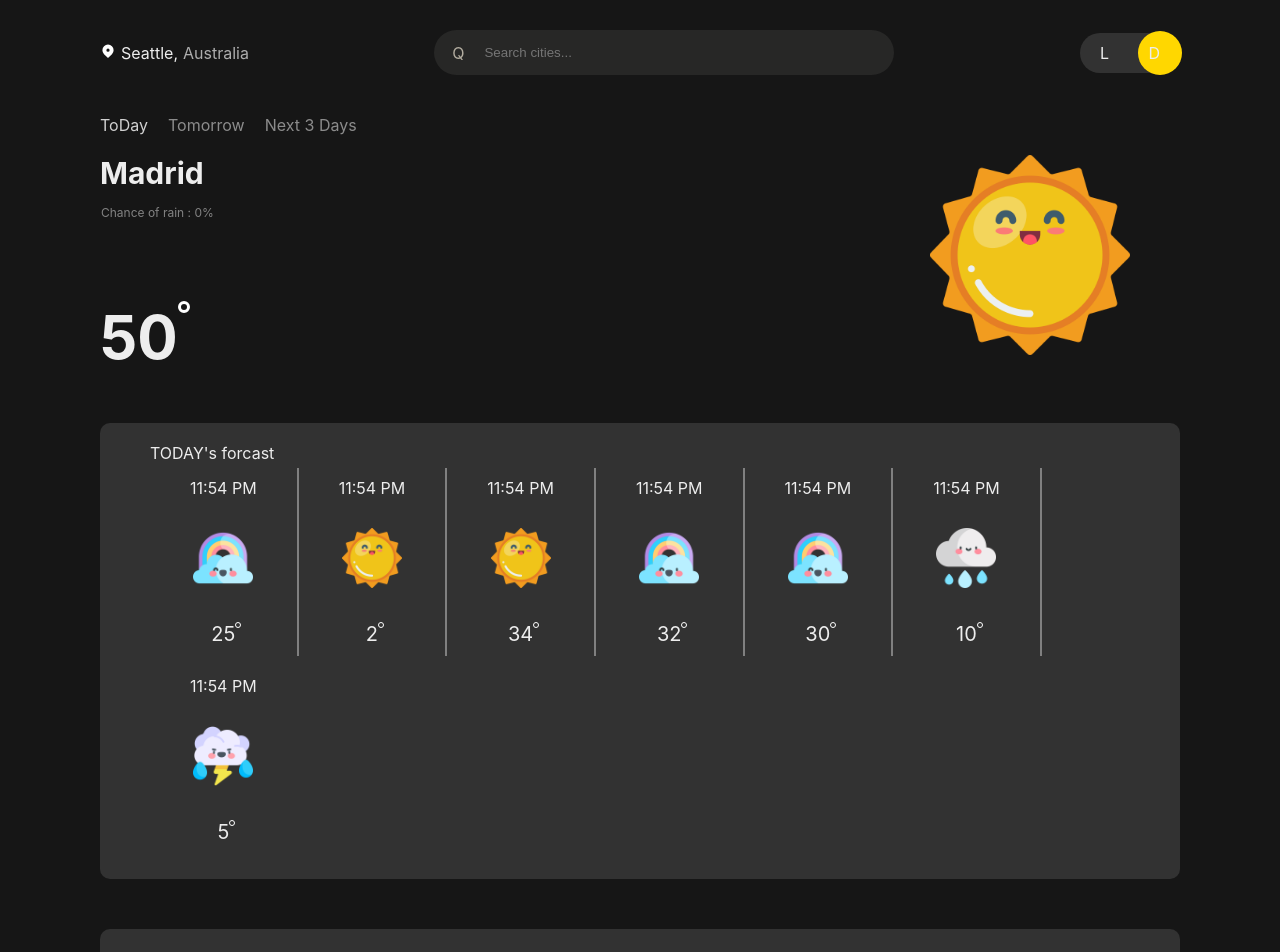
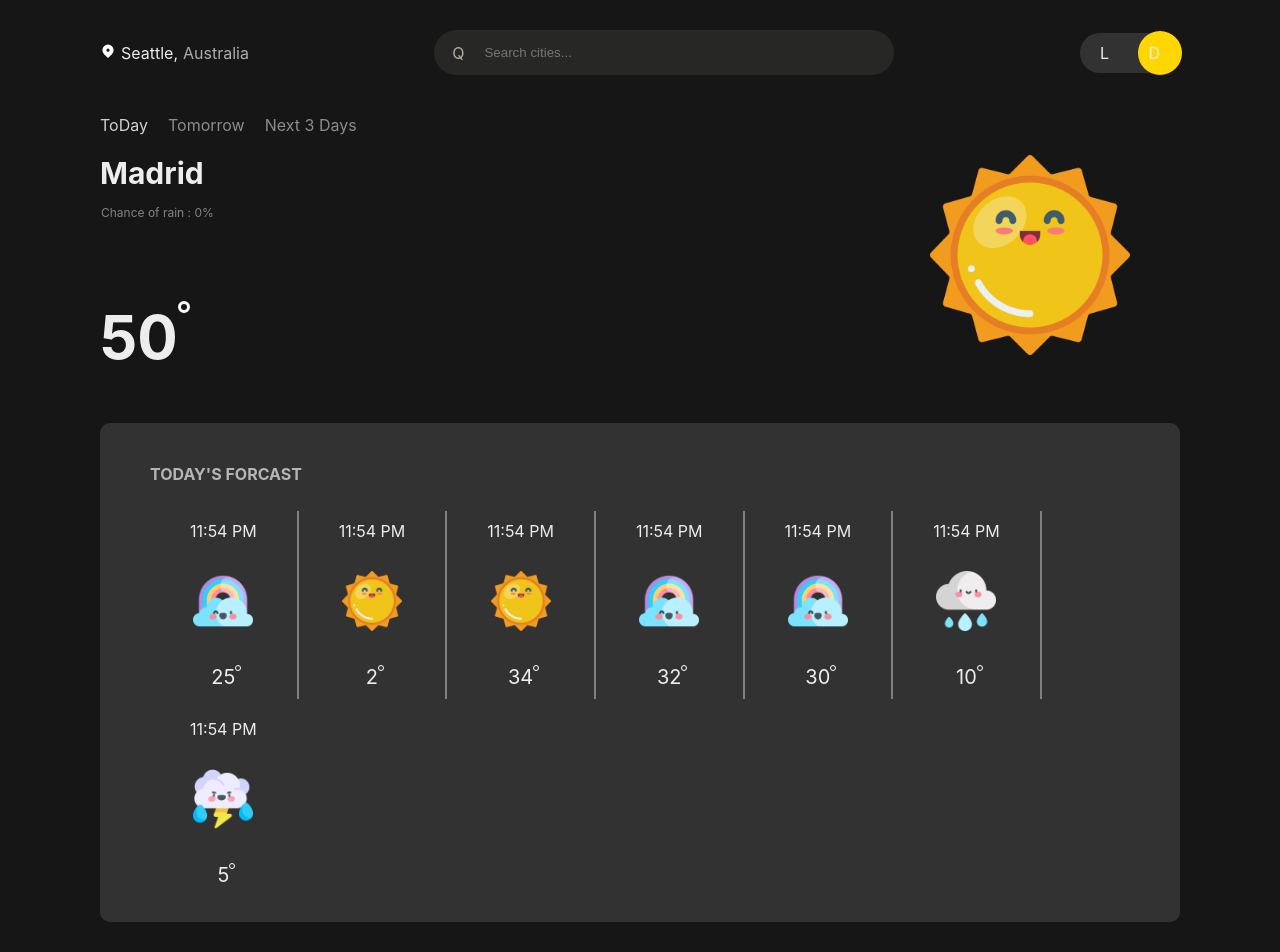
Before and after one commit to sajjadseifi/weather, a React (Create React App) app: page /day/today in a window 1280 px wide. Shown: the top 952 px of the page. Built offline with nearby package versions, Linux system fonts and the light colour scheme.

Commit message:
issue : handle type checking

```diff
--- a/src/components/CardTitle/CardTitle.tsx
+++ b/src/components/CardTitle/CardTitle.tsx
@@ -10,7 +10,7 @@ interface CardTitleProps {
 }
 
 const CardTitle : FC<CardTitleProps> = (props) => {
-    const isStr = props.title instanceof String
+    const isStr = typeof props.title === 'string'
     return (
         <Card cardType={CardType.DARK} >
             <div className={styles.CardContainer}>
```
